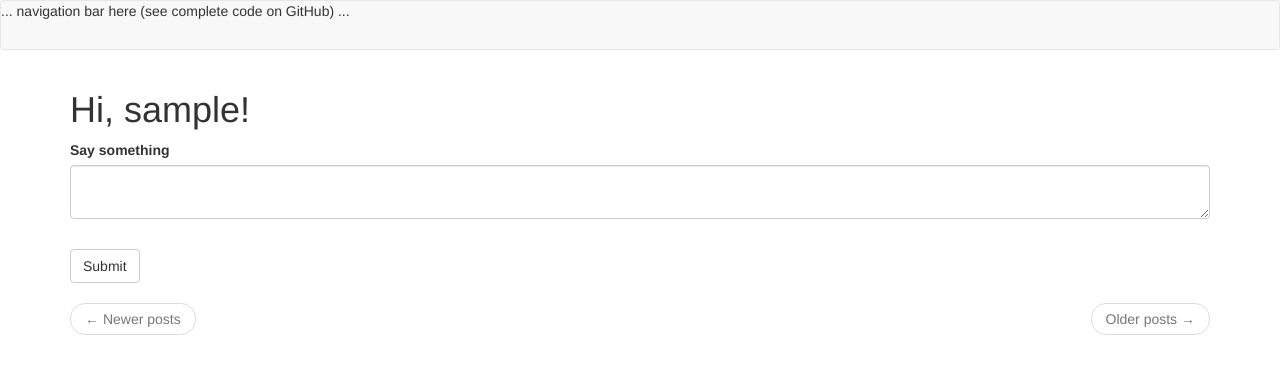
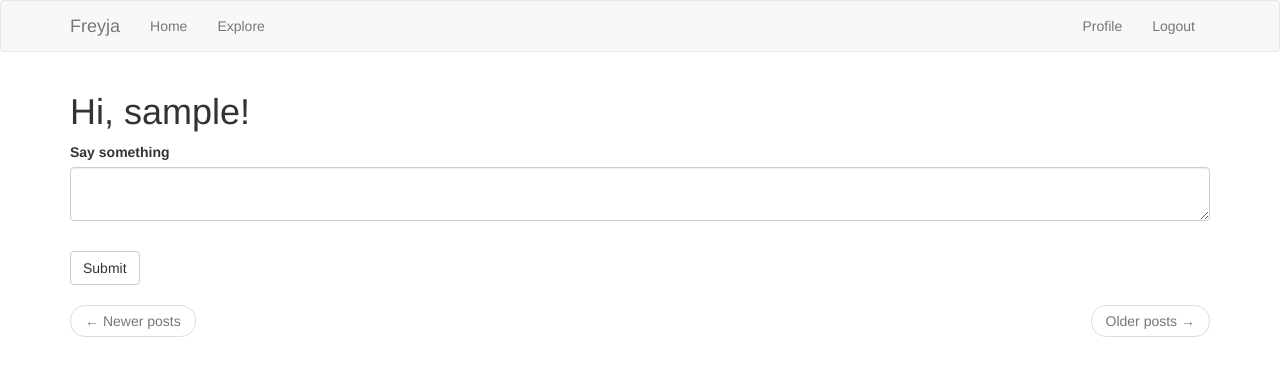
Before and after one commit to grbarker/Freyja, a Flask app: page / in a window 1280 px wide. Shown: the top 376 px of the page. Run offline with Flask 2, Linux system fonts and the light colour scheme; the visitor is signed in with stand-in values (Sample User, id 1); data comes from the database, SQL or seed files in the repository; data that the repository does not hold is empty; some libraries are stand-ins or nearby versions.

Commit message:
Add navbar.From miguel grinberg's tutorial.

```diff
--- a/app/templates/base.html
+++ b/app/templates/base.html
@@ -1,12 +1,36 @@
 {% extends 'bootstrap/base.html' %}
 
 {% block title %}
-    {% if title %}{{ title }} - Microblog{% else %}Welcome to Microblog{% endif %}
+    {% if title %}{{ title }} - Freyja{% else %}Welcome to Freyja{% endif %}
 {% endblock %}
 
 {% block navbar %}
     <nav class="navbar navbar-default">
-        ... navigation bar here (see complete code on GitHub) ...
+      <div class="container">
+            <div class="navbar-header">
+                <button type="button" class="navbar-toggle collapsed" data-toggle="collapse" data-target="#bs-example-navbar-collapse-1" aria-expanded="false">
+                    <span class="sr-only">Toggle navigation</span>
+                    <span class="icon-bar"></span>
+                    <span class="icon-bar"></span>
+                    <span class="icon-bar"></span>
+                </button>
+                <a class="navbar-brand" href="{{ url_for('index') }}">Freyja</a>
+            </div>
+            <div class="collapse navbar-collapse" id="bs-example-navbar-collapse-1">
+                <ul class="nav navbar-nav">
+                    <li><a href="{{ url_for('index') }}">Home</a></li>
+                    <li><a href="{{ url_for('explore') }}">Explore</a></li>
+                </ul>
+                <ul class="nav navbar-nav navbar-right">
+                    {% if current_user.is_anonymous %}
+                    <li><a href="{{ url_for('login') }}">Login</a></li>
+                    {% else %}
+                    <li><a href="{{ url_for('user', username=current_user.username) }}">Profile</a></li>
+                    <li><a href="{{ url_for('logout') }}">Logout</a></li>
+                    {% endif %}
+                </ul>
+            </div>
+        </div>
     </nav>
 {% endblock %}
 
```
